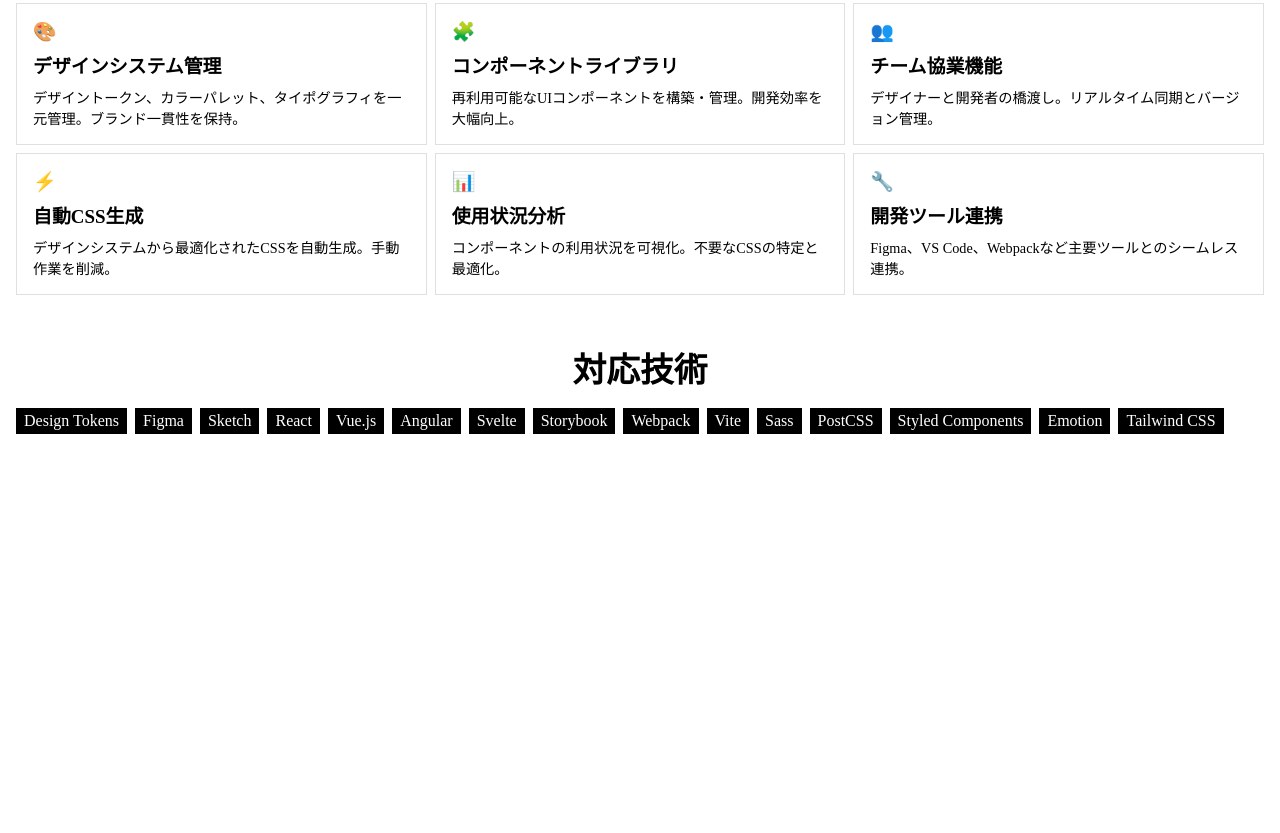
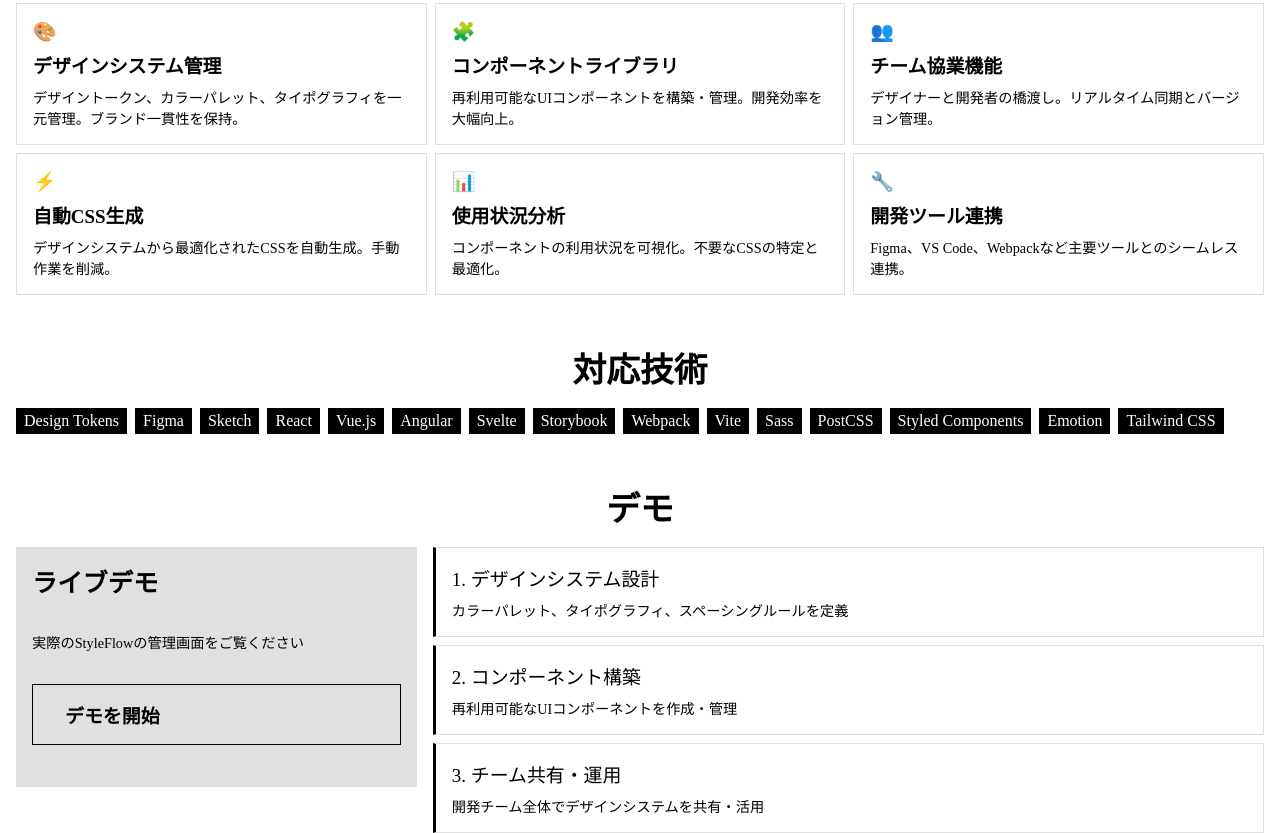
Before and after one commit to silverbirder/learn-css, a plain HTML site: page learn-4.html in a window 1280 px wide. Shown: the part 862-1695 px from the top of the page. Before the commit the page ends 1296 px from the top, so only its background shows below. Drawn offline with Linux system fonts and the light colour scheme.

Commit message:
feat: add demo section with video and step-by-step guide for user engagement

```diff
--- a/css/learn-4.css
+++ b/css/learn-4.css
@@ -267,6 +267,74 @@
   color: var(--color-white);
 }
 
+/* Demo Section */
+.sidebar {
+  display: flex;
+  flex-wrap: wrap;
+  gap: var(--spacing-base);
+}
+
+.sidebar-video {
+  flex-basis: 25rem;
+  flex-grow: 1;
+}
+
+.sidebar-steps {
+  flex-basis: 0;
+  flex-grow: 999;
+  min-width: 50%;
+}
+
+.demo-video {
+  display: flex;
+  flex-direction: column;
+  gap: var(--spacing-md);
+  padding: var(--spacing-base);
+  width: 100%;
+  height: 15rem;
+  background-color: var(--color-border);
+}
+
+.demo-title {
+  font-size: var(--font-size-md);
+  font-weight: var(--font-weight-bold);
+}
+
+.demo-description {
+  font-size: var(--font-size-sm);
+}
+
+.step-items {
+  display: grid;
+  grid-template-columns: 1fr;
+  gap: var(--spacing-sm);
+}
+
+.step-item {
+  display: grid;
+  grid-template-rows: subgrid;
+  grid-template-areas:
+    "title"
+    "description";
+  grid-row: span 2;
+
+  padding: var(--spacing-base);
+  border-top: 1px solid var(--color-border);
+  border-right: 1px solid var(--color-border);
+  border-bottom: 1px solid var(--color-border);
+  border-left: 3px solid var(--color-black);
+}
+
+.step-item-title {
+  grid-area: title;
+  font-size: var(--font-size-base);
+}
+
+.step-item-description {
+  grid-area: description;
+  font-size: var(--font-size-sm);
+}
+
 /* Utility Classes */
 .cluster {
   display: flex;
--- a/learn-4.html
+++ b/learn-4.html
@@ -13,8 +13,8 @@
           <div class="header-logo">StyleFlow</div>
           <div class="header-nav">
             <a href="#features">機能</a>
+            <a href="#demo">デモ</a>
             <a href="#pricing">料金</a>
-            <a href="#support">サポート</a>
             <a href="#contact">お問い合わせ</a>
           </div>
         </div>
@@ -31,8 +31,8 @@
         <div class="mobile-menu">
           <div class="mobile-menu-items">
             <a href="#features">機能</a>
+            <a href="#demo">デモ</a>
             <a href="#pricing">料金</a>
-            <a href="#support">サポート</a>
             <a href="#contact">お問い合わせ</a>
           </div>
         </div>
@@ -127,6 +127,36 @@
           <span class="tech-tag">Tailwind CSS</span>
         </div>
       </section>
+      <section id="demo" class="section">
+        <h2 class="section-title">デモ</h2>
+        <div class="sidebar">
+          <div class="sidebar-video">
+            <div class="demo-video">
+              <h3 class="demo-title">ライブデモ</h3>
+              <p class="demo-description">実際のStyleFlowの管理画面をご覧ください</p>
+              <button class="btn">デモを開始</button>
+            </div>
+          </div>
+          <div class="sidebar-steps">
+            <div class="step-items">
+              <div class="step-item">
+                <strong class="step-item-title">1. デザインシステム設計</strong>
+                <p class="step-item-description">
+                  カラーパレット、タイポグラフィ、スペーシングルールを定義
+                </p>
+              </div>
+              <div class="step-item">
+                <strong class="step-item-title">2. コンポーネント構築</strong>
+                <p class="step-item-description">再利用可能なUIコンポーネントを作成・管理</p>
+              </div>
+              <div class="step-item">
+                <strong class="step-item-title">3. チーム共有・運用</strong>
+                <p class="step-item-description">開発チーム全体でデザインシステムを共有・活用</p>
+              </div>
+            </div>
+          </div>
+        </div>
+      </section>
     </div>
   </body>
 </html>
```
